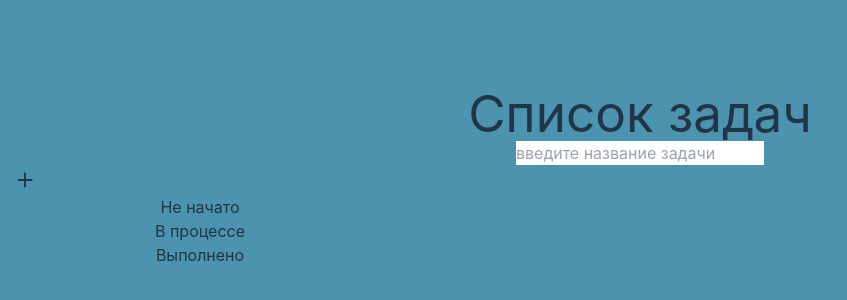
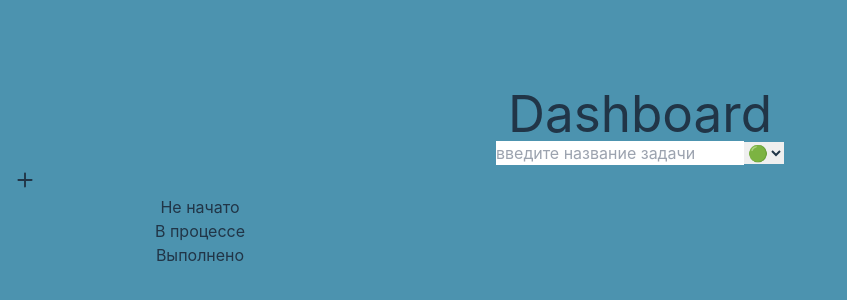
Before and after one commit to Asya0/react-todo, a React (Vite) app: page / in a window 1280 px wide. Shown: the part 224-524 px from the top of the page, without its empty margins (0-847 px from the left). Built offline with nearby package versions, Linux system fonts and the light colour scheme.

Commit message:
feat: реализован выбор приоритета при создании задачи

```diff
--- a/package.json
+++ b/package.json
@@ -16,6 +16,7 @@
     "@dnd-kit/sortable": "^10.0.0",
     "react": "^19.0.0",
     "react-dom": "^19.0.0",
+    "react-icons": "^5.5.0",
     "uuid": "^11.1.0"
   },
   "devDependencies": {
--- a/src/App.jsx
+++ b/src/App.jsx
@@ -14,6 +14,7 @@ import "./index.css";
 
 const App = () => {
   const [isValue, setIsValue] = useState("");
+  const [isPriority, setIsPriority] = useState("low")
   const [taskList, setTaskList] = useState(() => {
     try {
       const savedTasks = localStorage.getItem("tasks");
@@ -37,7 +38,7 @@ const App = () => {
     // console.log("taskList changed:", taskList);
   }, [taskList]);
 
-  const addTask = () => {
+  const addTask = (isValue) => {
     if (isValue.trim() === "") {
       alert("введите название задачи");
       setIsValue("");
@@ -48,8 +49,10 @@ const App = () => {
       title: isValue,
       isCompleted: false,
       status: "not_started",
+      priority: isPriority,
     };
     console.log("id созданной задачи: ", newTask.id);
+    console.log("приоритет созданной задачи: ", newTask.priority);
     setTaskList((prev) => [...prev, newTask]);
     setIsValue("");
   };
@@ -85,6 +88,22 @@ const App = () => {
     console.log("удаление задачи");
   };
 
+  const changePriority = () => {
+    if (newTask.priority === "medium") {
+      setIsPriority("medium")
+      console.log("приоритет - ", isPriority)
+    }
+    else if (newTask.priority === "high") {
+      setIsPriority("high")
+      console.log("приоритет - ", isPriority)
+    }
+    else {
+      setIsPriority("low")
+      console.log("приоритет - ", isPriority)
+    }
+
+  }
+
   const handleDragEnd = (e) => {
     const { active, over } = e;
     if (!over) return;
@@ -110,15 +129,17 @@ const App = () => {
     <>
       <div className="w-full  flex flex-col justify-center">
         <div className="flex items-center justify-center">
-          <h1 className="text-3xl font-bold mb-10">Список задач</h1>
+          <h1 className="text-3xl font-bold mb-10">Dashboard</h1>
         </div>
-        <AddTask onAdd={addTask} isValue={isValue} setIsValue={setIsValue} />
+        <AddTask onAdd={addTask} isValue={isValue} setIsValue={setIsValue} isPriority={isPriority} setIsPriority={setIsPriority} />
         <DndContext onDragEnd={handleDragEnd}>
           <Columns
             tasks={taskList}
             onEdit={onEdit}
             onCheck={checkTask}
             onRemove={removeTask}
+            onChangePriority={changePriority}
+            isPriority={isPriority}
           />
         </DndContext>
       </div>
--- a/src/Components/AddTask.jsx
+++ b/src/Components/AddTask.jsx
@@ -1,17 +1,30 @@
 import { React } from "react";
 import { IoIosAdd } from "react-icons/io";
 
-const AddTask = ({ onAdd, isValue, setIsValue }) => {
+const AddTask = ({ onAdd, isValue, setIsValue, isPriority, setIsPriority }) => {
+
+  const handleKeyPress = (event) => {
+    if (event.key === "Enter") {
+      console.log("нажата клавиша Enter")
+    }
+  }
+
   return (
     <div className="flex items-center justify-center mb-10  m-auto">
       <input
         className=" text-white pl-10 pr-10 pt-3 pb-3 rounded-md bg-[#f1ffed15]"
+        onKeyPress={handleKeyPress}
         type="text"
         value={isValue}
         placeholder="введите название задачи"
-        onChange={(e) => setIsValue(e.target.value)}
+        onChange={(e) => { setIsValue(e.target.value) }}
       />
-      <IoIosAdd size={30} onClick={() => onAdd(isValue)} />
+      <select  value={isPriority} onChange={(e) => { setIsPriority(e.target.value) }}>
+        <option value="low">🟢</option>
+        <option value="medium">🟡</option>
+        <option value="high">🔴</option>
+      </select>
+      <IoIosAdd size={30} onClick={() => onAdd(isValue, setIsPriority )} />
     </div>
   );
 };
--- a/src/Components/Dashboard/Column.jsx
+++ b/src/Components/Dashboard/Column.jsx
@@ -3,7 +3,7 @@ import { React } from "react";
 import { useDroppable } from "@dnd-kit/core";
 //компоненты
 import Task from "../../Task";
-const Column = ({ title, tasks, onCheck, onRemove, onEdit, status }) => {
+const Column = ({ title, tasks, onCheck, onRemove, onEdit, status, changePriority, isPriority }) => {
   const { setNodeRef } = useDroppable({
     id: status,
   });
@@ -22,7 +22,10 @@ const Column = ({ title, tasks, onCheck, onRemove, onEdit, status }) => {
         .map((task) => (
           <Task
             key={task.id}
+            task={task}
             id={task.id}
+            changePriority={changePriority}
+            isPriority={isPriority}
             onCheck={onCheck}
             onRemove={onRemove}
             onEdit={onEdit}
--- a/src/Components/Dashboard/Columns.jsx
+++ b/src/Components/Dashboard/Columns.jsx
@@ -4,7 +4,7 @@ import { React } from "react";
 //компоненты
 import Column from "./Column";
 //стили
-const Columns = ({ tasks, onEdit, onCheck, onRemove }) => {
+const Columns = ({ tasks, onEdit, onCheck, onRemove, changePriority, isPriority }) => {
   return (
     <div className="flex gap-3 justify-center m-auto w-full">
       <Column
@@ -14,6 +14,8 @@ const Columns = ({ tasks, onEdit, onCheck, onRemove }) => {
         onCheck={onCheck}
         onRemove={onRemove}
         onEdit={onEdit}
+        changePriority={changePriority}
+        isPriority={isPriority}
       />
       <Column
         status="process"
@@ -22,6 +24,8 @@ const Columns = ({ tasks, onEdit, onCheck, onRemove }) => {
         onCheck={onCheck}
         onRemove={onRemove}
         onEdit={onEdit}
+        changePriority={changePriority}
+        isPriority={isPriority}
       />
       <Column
         status="done"
@@ -30,6 +34,8 @@ const Columns = ({ tasks, onEdit, onCheck, onRemove }) => {
         onCheck={onCheck}
         onRemove={onRemove}
         onEdit={onEdit}
+        changePriority={changePriority}
+        isPriority={isPriority}
       />
     </div>
   );
--- a/src/Task.jsx
+++ b/src/Task.jsx
@@ -5,7 +5,8 @@ import { IoIosMove } from "react-icons/io";
 
 import "./Components/Task.css";
 
-const Task = ({ id, key, title, isCompleted, onRemove, onCheck, onEdit }) => {
+const Task = ({ key, onRemove, onCheck, onEdit, changePriority, task }) => {
+  const { id, title, isCompleted, isPriority } = task;
   const [isEditing, setIsEditing] = useState(false);
   const [editedTitle, setEditedTitle] = useState("");
 
@@ -32,7 +33,7 @@ const Task = ({ id, key, title, isCompleted, onRemove, onCheck, onEdit }) => {
         className="task"
         ref={setNodeRef}
         style={style}
-        // style={{ display: "flex", alignItems: "center" }}
+      // style={{ display: "flex", alignItems: "center" }}
       >
         <input
           className="mr-2 w-6 h-6 rounded-xl"
@@ -84,6 +85,12 @@ const Task = ({ id, key, title, isCompleted, onRemove, onCheck, onEdit }) => {
           </span>
         )}
 
+        <div>
+          {task.priority === "low" && "🟢"}
+          {task.priority === "medium" && "🟡"}
+          {task.priority === "high" && "🔴"}
+        </div>
+
         <CiEdit
           size={20}
           onClick={() => onEdit(id, prompt("Редактировать задачу", title))}
@@ -102,7 +109,7 @@ const Task = ({ id, key, title, isCompleted, onRemove, onCheck, onEdit }) => {
       </div>
       <div
         onClick={() => {
-          console.log("Tasl.jsx");
+          console.log("Task.jsx");
         }}
       ></div>
     </>
--- a/src/TaskList.jsx
+++ b/src/TaskList.jsx
@@ -6,6 +6,7 @@ const TaskList = ({
   onRemove,
   // onAdd,
   onEdit,
+  priority,
   // isValue,
   // setIsValue,
 }) => {
@@ -20,6 +21,7 @@ const TaskList = ({
             {...task}
             title={task.title}
             isCompleted={task.isCompleted}
+            priority={priority.color}
             onCheck={onCheck}
             onRemove={onRemove}
             onEdit={onEdit}
```
Also changed, not shown: 1 other file (tests, documents, lock files or other folders).
